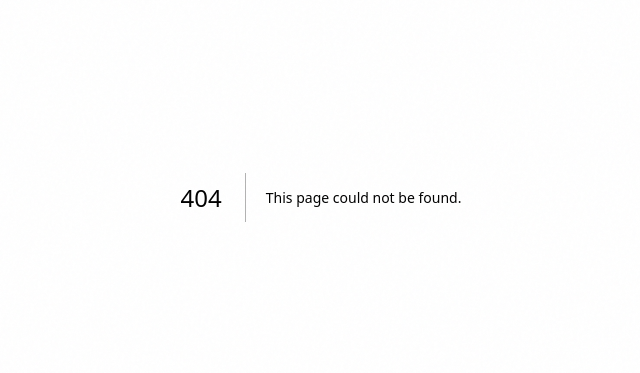
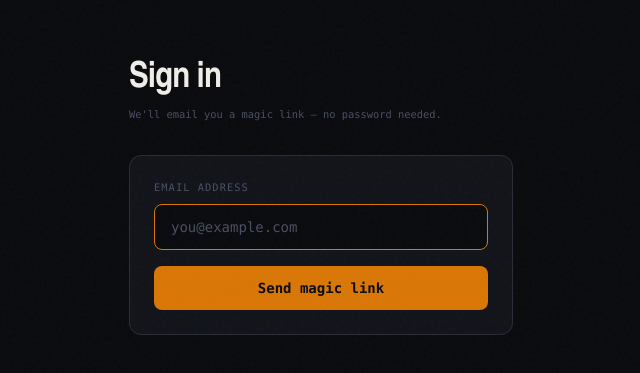
Before and after one commit to vad-cmyk/Salvagescore, a Next.js app: page /signin in a window 1280 px wide. Before the commit this address had no page. Shown: the part 203-576 px from the top of the page, without its empty margins (319-959 px from the left). Built offline with nearby package versions, Linux system fonts and the light colour scheme; no server answers.

Commit message:
feat(group-c): add /signin page with magic link form

```diff
--- /dev/null
+++ b/src/app/signin/SignInForm.tsx
@@ -0,0 +1,74 @@
+'use client';
+
+import { useState } from 'react';
+import { useSearchParams } from 'next/navigation';
+
+export default function SignInForm() {
+  const searchParams = useSearchParams();
+  const next = searchParams.get('next') ?? '';
+  const [email, setEmail] = useState('');
+  const [loading, setLoading] = useState(false);
+  const [sent, setSent] = useState(false);
+  const [error, setError] = useState('');
+
+  async function handleSubmit(e: React.FormEvent) {
+    e.preventDefault();
+    setLoading(true);
+    setError('');
+    const res = await fetch('/api/auth/signin', {
+      method: 'POST',
+      headers: { 'Content-Type': 'application/json' },
+      body: JSON.stringify({ email, next }),
+    });
+    const data = await res.json();
+    if (!res.ok) {
+      setError(data.error ?? 'Something went wrong. Please try again.');
+    } else {
+      setSent(true);
+    }
+    setLoading(false);
+  }
+
+  if (sent) {
+    return (
+      <div className="text-center space-y-2">
+        <p className="font-mono text-sm text-[var(--text-secondary)]">
+          Magic link sent to{' '}
+          <span className="text-[var(--text-primary)]">{email}</span>.
+        </p>
+        <p className="font-mono text-[0.65rem] text-[var(--text-muted)]">
+          Check your inbox — link expires in 1 hour.
+        </p>
+      </div>
+    );
+  }
+
+  return (
+    <form onSubmit={handleSubmit} className="space-y-4">
+      <div>
+        <label className="block font-mono text-[0.65rem] text-[var(--text-muted)] mb-2 uppercase tracking-widest">
+          Email address
+        </label>
+        <input
+          type="email"
+          required
+          autoFocus
+          value={email}
+          onChange={(e) => setEmail(e.target.value)}
+          placeholder="you@example.com"
+          className="w-full bg-[var(--bg)] border border-[var(--border)] rounded-lg px-4 py-3 font-mono text-sm text-[var(--text-primary)] placeholder:text-[var(--text-muted)] focus:outline-none focus:border-[var(--amber)] transition-colors"
+        />
+      </div>
+      {error && (
+        <p className="font-mono text-[0.65rem] text-[#DC2626]">{error}</p>
+      )}
+      <button
+        type="submit"
+        disabled={loading}
+        className="w-full bg-[var(--amber)] text-[#0A0B0E] font-mono font-[700] text-sm py-3 rounded-lg hover:bg-[var(--amber-bright)] transition-colors disabled:opacity-50"
+      >
+        {loading ? 'Sending…' : 'Send magic link'}
+      </button>
+    </form>
+  );
+}
--- /dev/null
+++ b/src/app/signin/page.tsx
@@ -0,0 +1,33 @@
+import { redirect } from 'next/navigation';
+import { Suspense } from 'react';
+import type { Metadata } from 'next';
+import { createSupabaseServerClient } from '@/lib/supabase-server';
+import SignInForm from './SignInForm';
+
+export const metadata: Metadata = { title: 'Sign in — CopartCheck' };
+
+export default async function SignInPage() {
+  const supabase = await createSupabaseServerClient();
+  const { data: { user } } = await supabase.auth.getUser();
+  if (user) redirect('/history');
+
+  return (
+    <div className="min-h-screen bg-[var(--bg)] flex items-center justify-center px-4">
+      <div className="w-full max-w-sm">
+        <div className="mb-8">
+          <h1 className="font-display text-4xl font-[700] text-[var(--text-primary)] tracking-tight mb-2">
+            Sign in
+          </h1>
+          <p className="font-mono text-[0.65rem] text-[var(--text-muted)]">
+            We&apos;ll email you a magic link — no password needed.
+          </p>
+        </div>
+        <div className="p-6 rounded-xl bg-[var(--bg-surface)] border border-[var(--border)]">
+          <Suspense>
+            <SignInForm />
+          </Suspense>
+        </div>
+      </div>
+    </div>
+  );
+}
```
